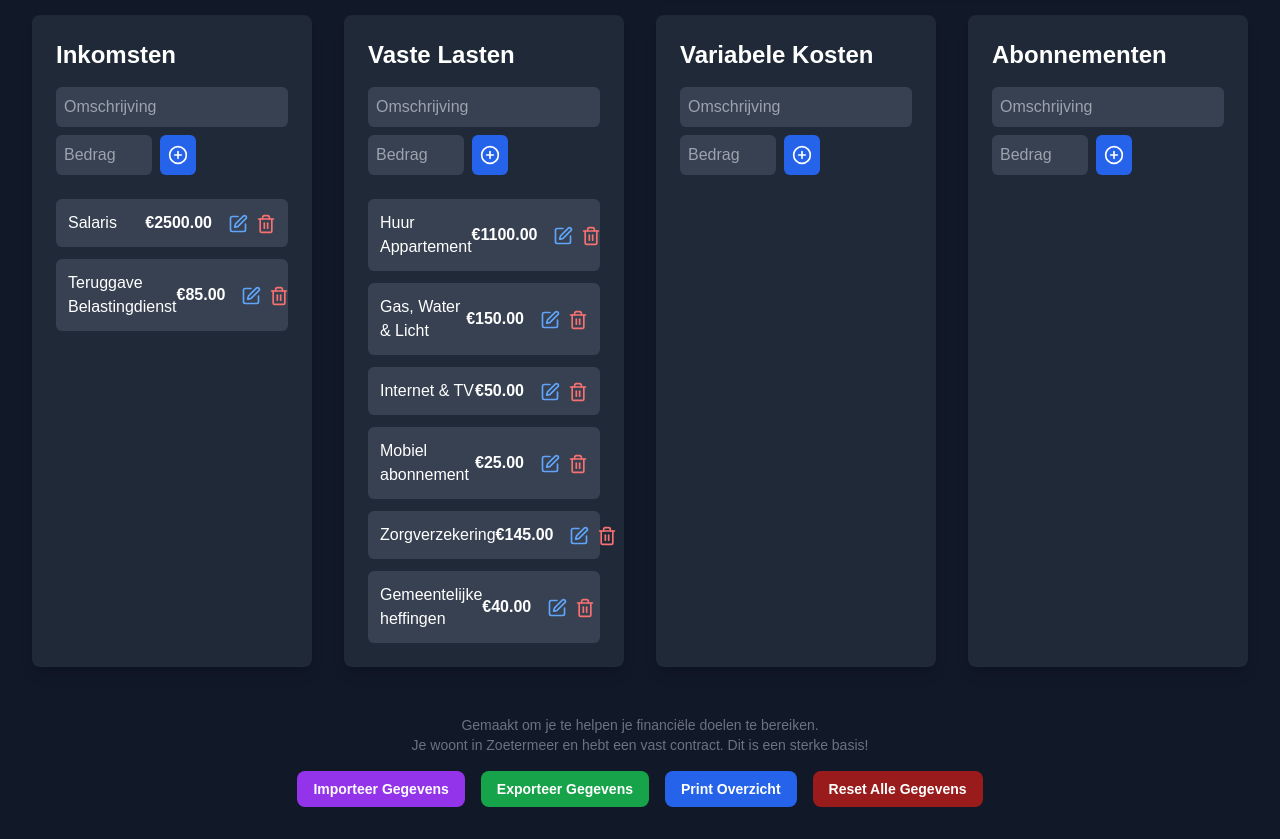
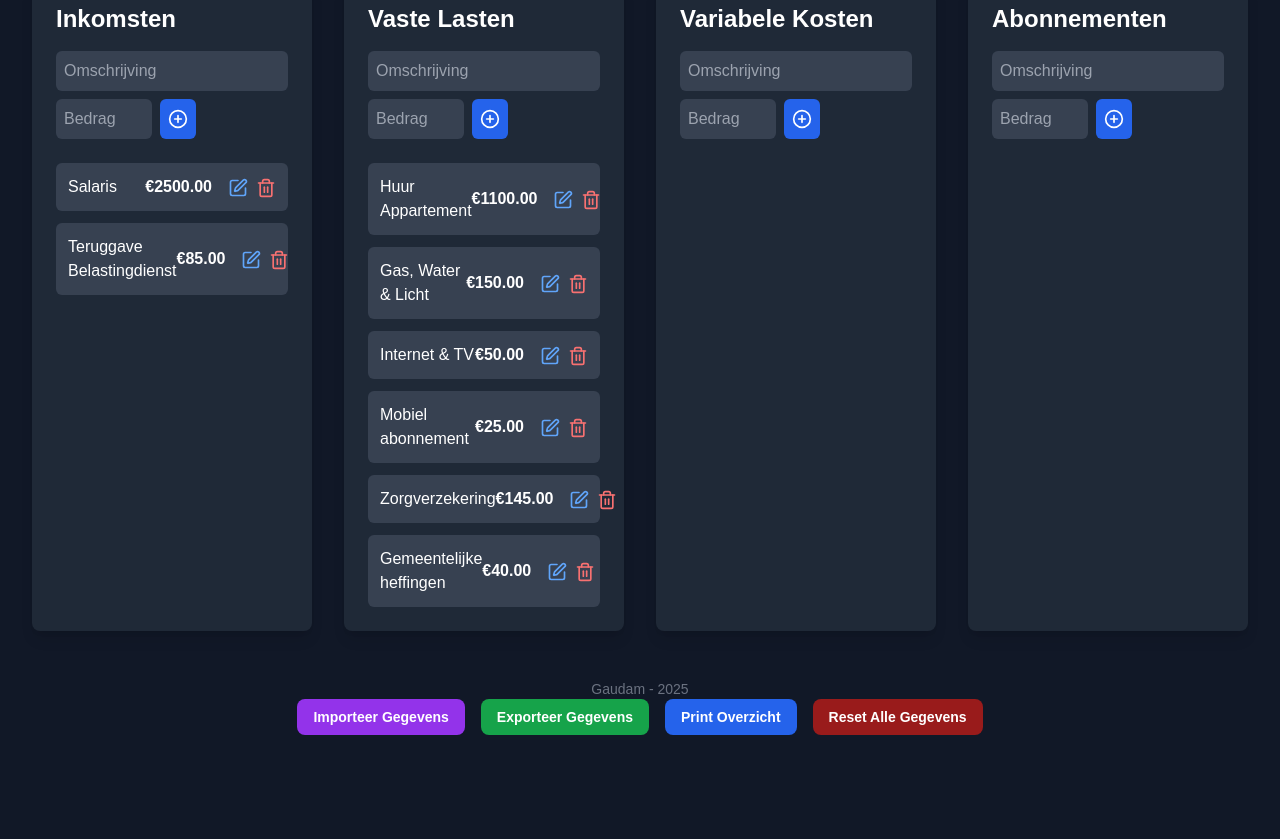
Before and after one commit to Gaudam/uitgaven, a plain HTML site: page index.html in a window 1280 px wide. Shown: the part 613-1452 px from the top of the page. After the commit the page ends 1380 px from the top, so only its background shows below. Drawn offline with nearby package versions, Linux system fonts and the light colour scheme.

Commit message:
Update index.html

```diff
--- a/index.html
+++ b/index.html
@@ -133,7 +133,6 @@
             <h1 class="text-4xl sm:text-5xl font-extrabold text-white tracking-tight">
                 Financieel Overzicht
             </h1>
-            <p class="text-gray-400 mt-2 text-lg">Krijg grip op je geld en begin met sparen voor je toekomst.</p>
         </header>
 
         <main>
@@ -204,8 +203,7 @@
         </main>
 
         <footer class="text-center mt-12 text-gray-500 text-sm">
-            <p>Gemaakt om je te helpen je financiële doelen te bereiken.</p>
-            <p class="mb-4">Je woont in Zoetermeer en hebt een vast contract. Dit is een sterke basis!</p>
+            <p>Gaudam - 2025</p>
             <div class="flex justify-center flex-wrap gap-4">
                 <button id="import-btn" class="bg-purple-600 hover:bg-purple-700 text-white font-bold py-2 px-4 rounded-lg transition-colors">
                     Importeer Gegevens
```
